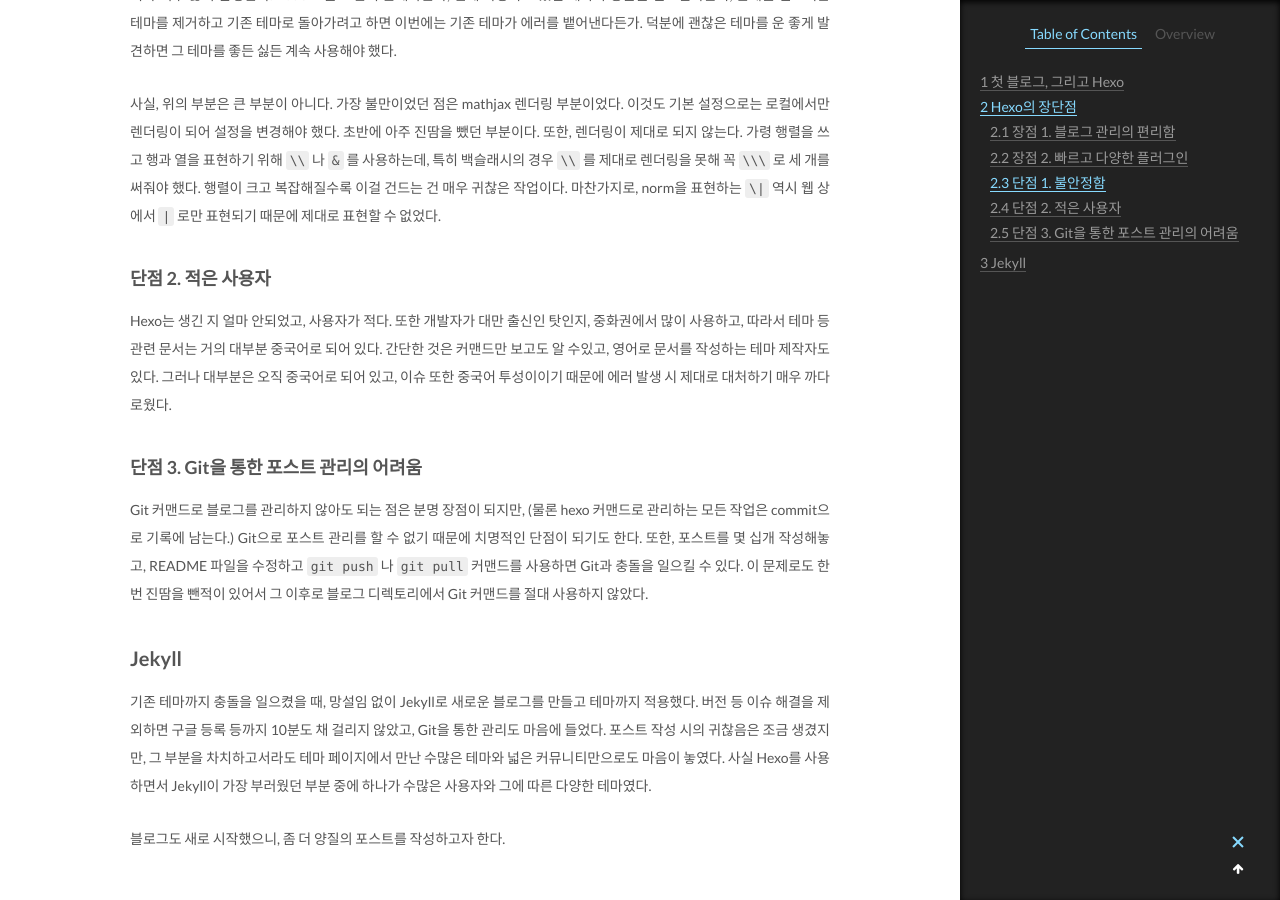
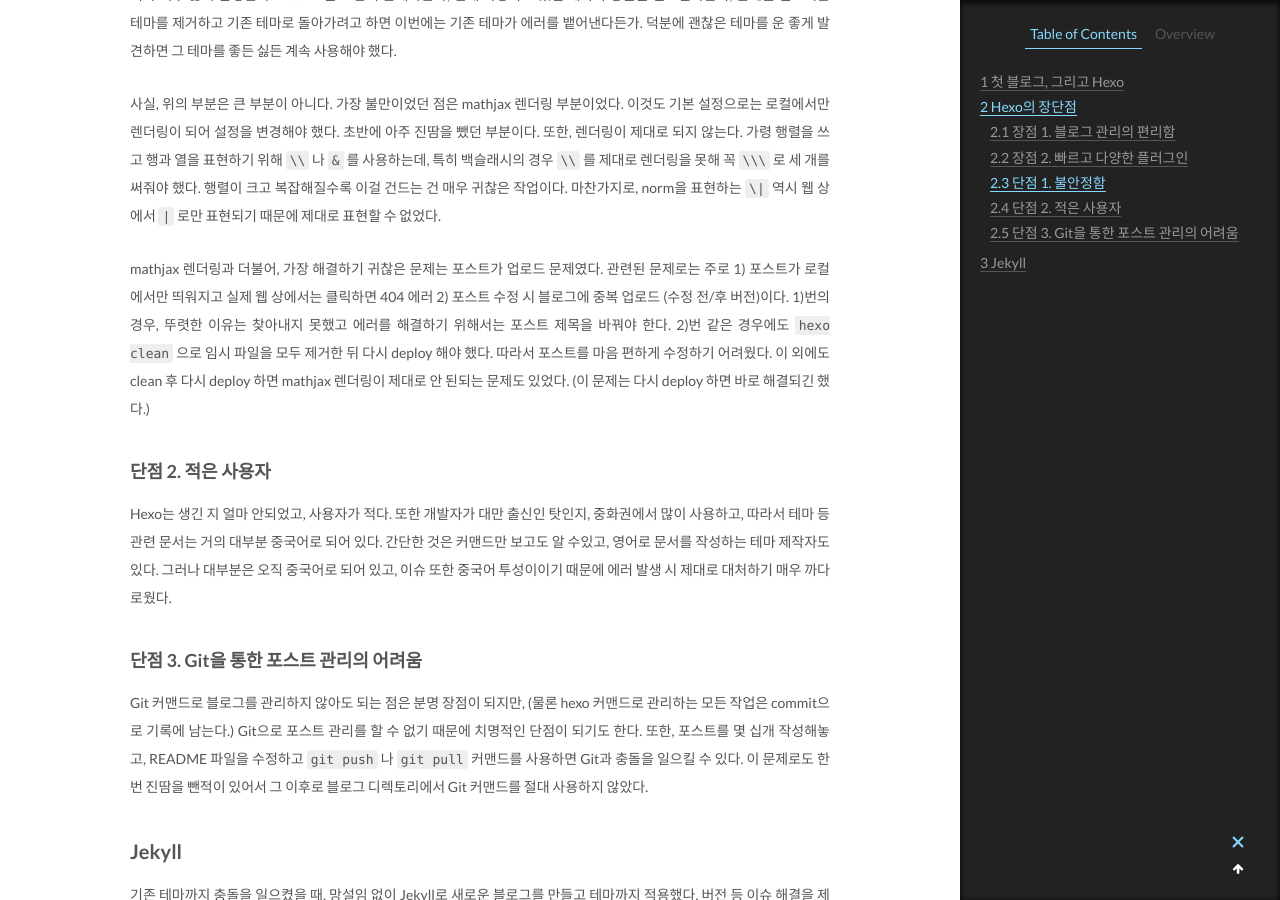
Before and after one commit to novdov/novdov.github.io, a Jekyll site: the page built from _posts/2018-08-15-블로그-프레임워크-변경.md, in a window 1280 px wide and 900 px high, scrolled down 1196 px. Built offline with Jekyll 4.4.1, drawn with Linux system fonts in a browser that asks for light colours; comment, search, counter and statistics services are not loaded.

Commit message:
modification

```diff
--- a/_posts/2018-08-15-블로그-프레임워크-변경.md
+++ b/_posts/2018-08-15-블로그-프레임워크-변경.md
@@ -39,6 +39,10 @@ Hexo는 themes라는 폴더로 테마를 관리할 수 있다. 즉, blog라는
 
 
 
+mathjax 렌더링과 더불어, 가장 해결하기 귀찮은 문제는 포스트가 업로드 문제였다. 관련된 문제로는 주로 1) 포스트가 로컬에서만 띄워지고 실제 웹 상에서는 클릭하면 404 에러 2) 포스트 수정 시 블로그에 중복 업로드 (수정 전/후 버전)이다. 1)번의 경우, 뚜렷한 이유는 찾아내지 못했고 에러를 해결하기 위해서는 포스트 제목을 바꿔야 한다. 2)번 같은 경우에도 `hexo clean` 으로 임시 파일을 모두 제거한 뒤 다시 deploy 해야 했다. 따라서 포스트를 마음 편하게 수정하기 어려웠다. 이 외에도 clean 후 다시 deploy 하면 mathjax 렌더링이 제대로 안 된되는 문제도 있었다. (이 문제는 다시 deploy 하면 바로 해결되긴 했다.)
+
+
+
 ### 단점 2. 적은 사용자
 
 Hexo는 생긴 지 얼마 안되었고, 사용자가 적다. 또한 개발자가 대만 출신인 탓인지, 중화권에서 많이 사용하고, 따라서 테마 등 관련 문서는 거의 대부분 중국어로 되어 있다. 간단한 것은 커맨드만 보고도 알 수있고, 영어로 문서를 작성하는 테마 제작자도 있다. 그러나 대부분은 오직 중국어로 되어 있고, 이슈 또한 중국어 투성이이기 때문에 에러 발생 시 제대로 대처하기 매우 까다로웠다.
```
